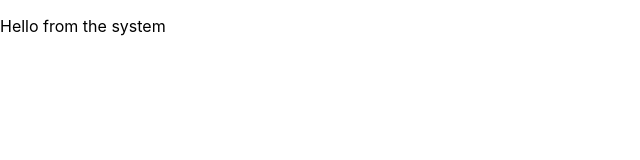
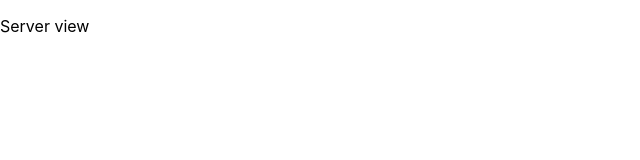
Before and after one commit to akash191095/task-io, a React (Create React App) app: page / in a window 1280 px wide. Shown: the top 160 px of the page, without its empty margins (0-640 px from the left). Built offline with nearby package versions, Linux system fonts and the light colour scheme.

Commit message:
initialize system with 1 server

```diff
--- a/src/pages/System.js
+++ b/src/pages/System.js
@@ -1,7 +1,23 @@
-import React from 'react';
+import React, { useContext, useEffect } from "react";
+import Server from "../components/Server";
+import { StoreContext } from "../contexts/Store";
 
 function System() {
-    return <p>Hello from the system</p>
+  const { state, dispatch } = useContext(StoreContext);
+  const { servers } = state;
+
+  // Initialize the system
+  useEffect(() => {
+    dispatch({ type: "add_server", payload: { id: 1 } });
+  }, []);
+
+  return (
+    <main>
+      {servers.map(({ id }) => (
+        <Server id={id} key={id} />
+      ))}
+    </main>
+  );
 }
 
 export default System;
```
